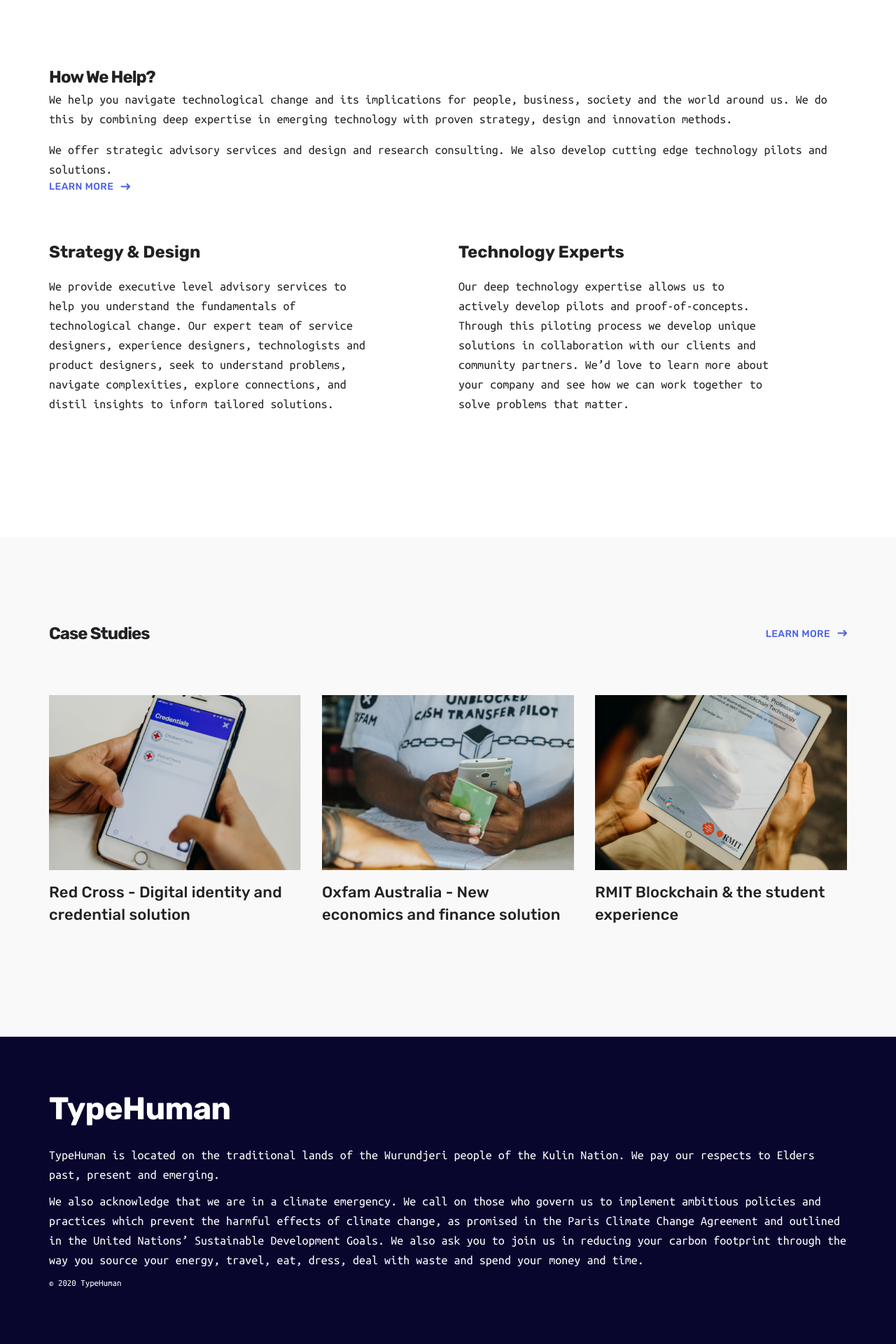
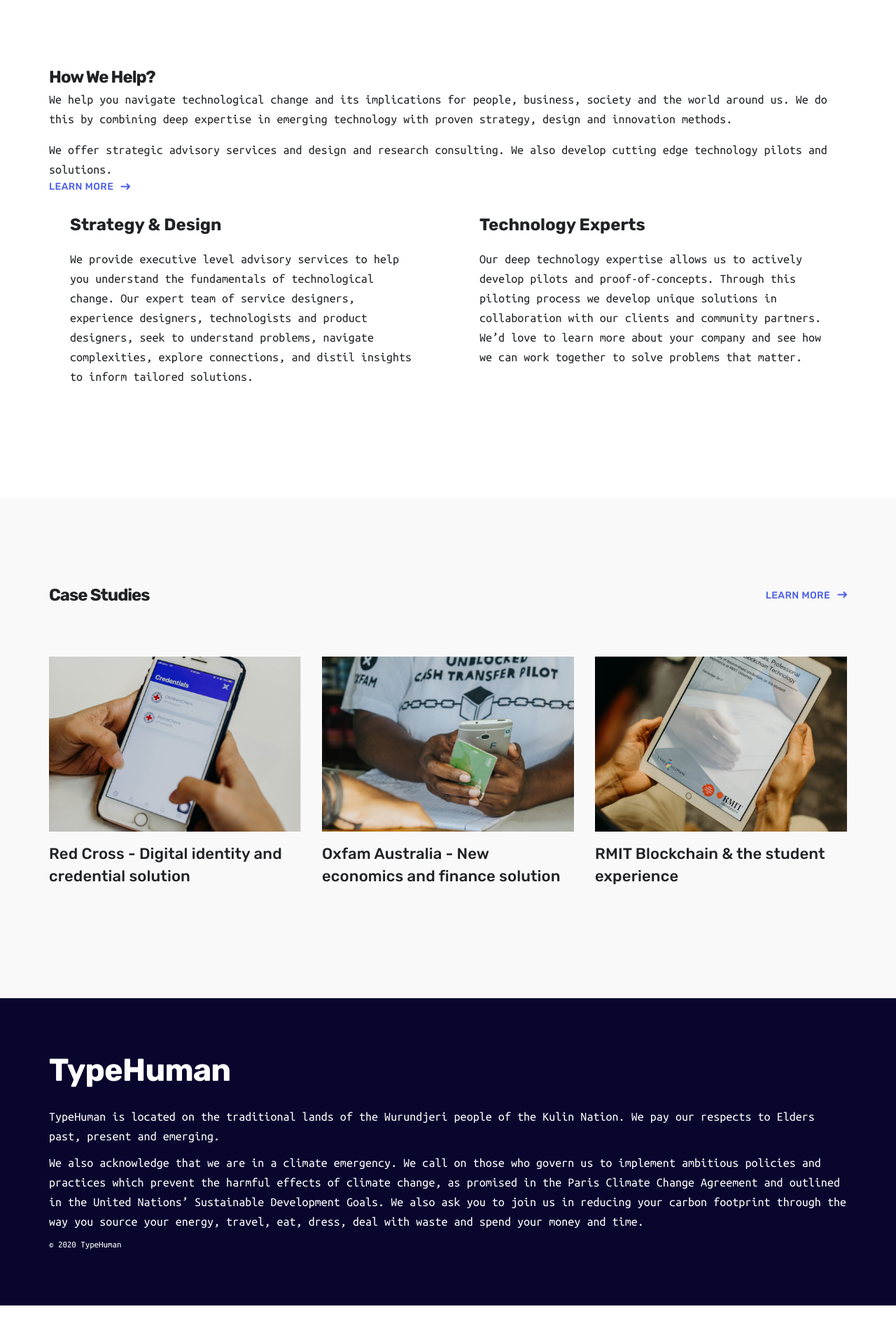
Before and after one commit to Typehuman/typehuman.github.io, a Jekyll site: the page built from index.html, in a window 1280 px wide. Shown: the part 1340-3260 px from the top of the page at 70% size. Built offline with Jekyll 4.4.1, drawn with Linux system fonts in a browser that asks for light colours; nearby versions of some CDN libraries; a script that is not in the unit is left out; after the commit the page ends 3205 px from its top, so only the background shows below that.

Commit message:
temp fix to grid stacking on homepage

```diff
--- a/_includes/section__our-work.html
+++ b/_includes/section__our-work.html
@@ -17,9 +17,9 @@
 
     </div>
 
-  <div class="wrap grid__3-col">
+  <div class="wrap grid" style="padding-top: 25px">
 
-    <div class="about__content">
+    <div class="wrap">
       <h5 class="title page__heading">Strategy & Design</h5>
 
       <p>We provide executive level advisory services to help you understand the fundamentals of technological change. Our expert team of service designers, experience designers, technologists and product designers, seek to understand problems, navigate complexities, explore connections, and distil insights to inform tailored solutions.</p>
@@ -27,7 +27,7 @@
 
     </div>
 
-    <div class="about__content">
+    <div class="wrap">
       <h5 class="title page__heading">Technology Experts</h5>
 
       <p>Our deep technology expertise allows us to actively develop pilots and proof-of-concepts. Through this piloting process we develop unique solutions in collaboration with our clients and community partners. We’d love to learn more about your company and see how we can work together to solve problems that matter.</p>
```
Also changed, not shown: 3 other files.
